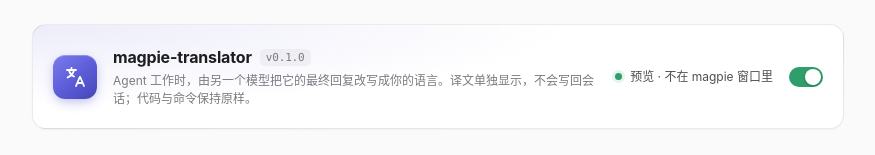
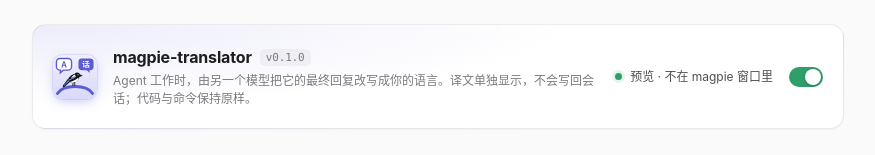
Before and after one commit to GameHoo/magpie-translator, a website: page ui/settings.html in a window 1280 px wide. Shown: the top 155 px of the page, without its empty margins (202-1077 px from the left). Drawn offline with Linux system fonts and the light colour scheme.

Commit message:
Show the plugin icon in the settings header instead of the drawn glyph.

```diff
--- a/ui/settings.html
+++ b/ui/settings.html
@@ -10,7 +10,7 @@
 <main class="settings">
 
   <header class="card plugin-hero">
-    <div class="logo"><svg class="i"><use href="#i-translate"/></svg></div>
+    <img class="logo" src="icon.svg" width="44" height="44" alt="">
     <div style="flex:1;min-width:0">
       <h1>magpie-translator <span class="ver" id="ver">v0.1.0</span></h1>
       <p data-i18n="hero.desc">Agent 工作时，由另一个模型把它的最终回复改写成你的语言。译文单独显示，不会写回会话；代码与命令保持原样。</p>
--- a/ui/style.css
+++ b/ui/style.css
@@ -277,10 +277,8 @@ a.btn { text-decoration: none; color: inherit; }
 .settings { max-width: 860px; margin: 0 auto; padding: var(--s6) var(--s6) 0; }
 .plugin-hero { display: flex; align-items: center; gap: var(--s4); padding: var(--s5); margin-bottom: var(--s6);
   background: radial-gradient(120% 140% at 0% 0%, var(--accent-soft), transparent 55%), var(--card); }
-.plugin-hero .logo { width: 44px; height: 44px; border-radius: 12px; display: grid; place-items: center; flex: none;
-  background: linear-gradient(140deg, #7b7bf0, #5b5bd6 55%, #4646b8); color: #fff;
-  box-shadow: 0 4px 12px -2px rgba(91,91,214,.45), inset 0 1px 0 rgba(255,255,255,.25); }
-.plugin-hero .logo svg { width: 24px; height: 24px; stroke-width: 1.8; }
+.plugin-hero .logo { width: 44px; height: 44px; border-radius: 10px; flex: none; display: block;
+  box-shadow: 0 4px 12px -2px rgba(91,91,214,.35), 0 0 0 1px rgba(91,91,214,.12); }
 .plugin-hero h1 { margin: 0; font-size: var(--t-lg); font-weight: 650; letter-spacing: -.01em; display: flex; align-items: center; gap: 8px; }
 .plugin-hero h1 .ver { font: 500 11px/1 var(--mono); color: var(--muted); padding: 3px 6px; border-radius: 5px; background: var(--hover); }
 .plugin-hero p { margin: 3px 0 0; color: var(--muted); font-size: var(--t-sm); max-width: 520px; }
```
